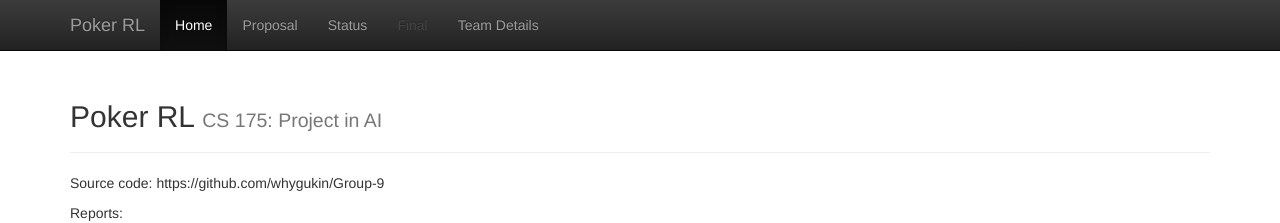
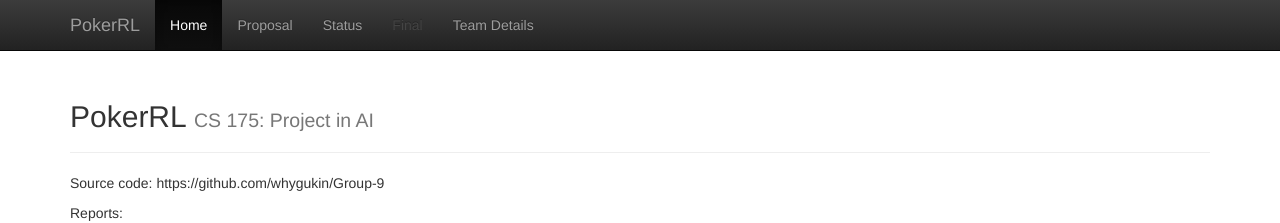
Before and after one commit to whygukin/Group-9, a Jekyll site: the page built from docs/index.md, in a window 1280 px wide. Shown: the top 223 px of the page. Built offline with Jekyll 4.4.1, drawn with Linux system fonts in a browser that asks for light colours; formulas are drawn with MathJax 3.

Commit message:
Update _config.yml

```diff
--- a/docs/_config.yml
+++ b/docs/_config.yml
@@ -1,7 +1,7 @@
 ###########
 # site.title
 
-title:    'Poker RL'
+title:    'PokerRL'
 subtitle: 'CS 175: Project in AI'
 
 
```
